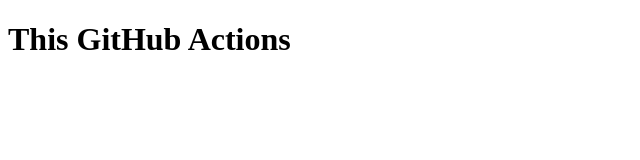
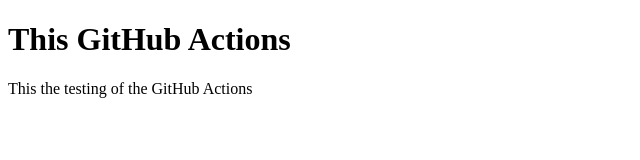
Before and after one commit to JASHUVAGANJI/my-project, a plain HTML site: page index.html in a window 1280 px wide. Shown: the whole page, without its empty margins (0-640 px from the left). Drawn offline with Linux system fonts and the light colour scheme.

Commit message:
Update index.html

```diff
--- a/index.html
+++ b/index.html
@@ -7,5 +7,6 @@
 </head>
 <body>
     <h1>This GitHub Actions </h1>
+    <p> This the testing of the GitHub Actions</p>
 </body>
 </html>
```
